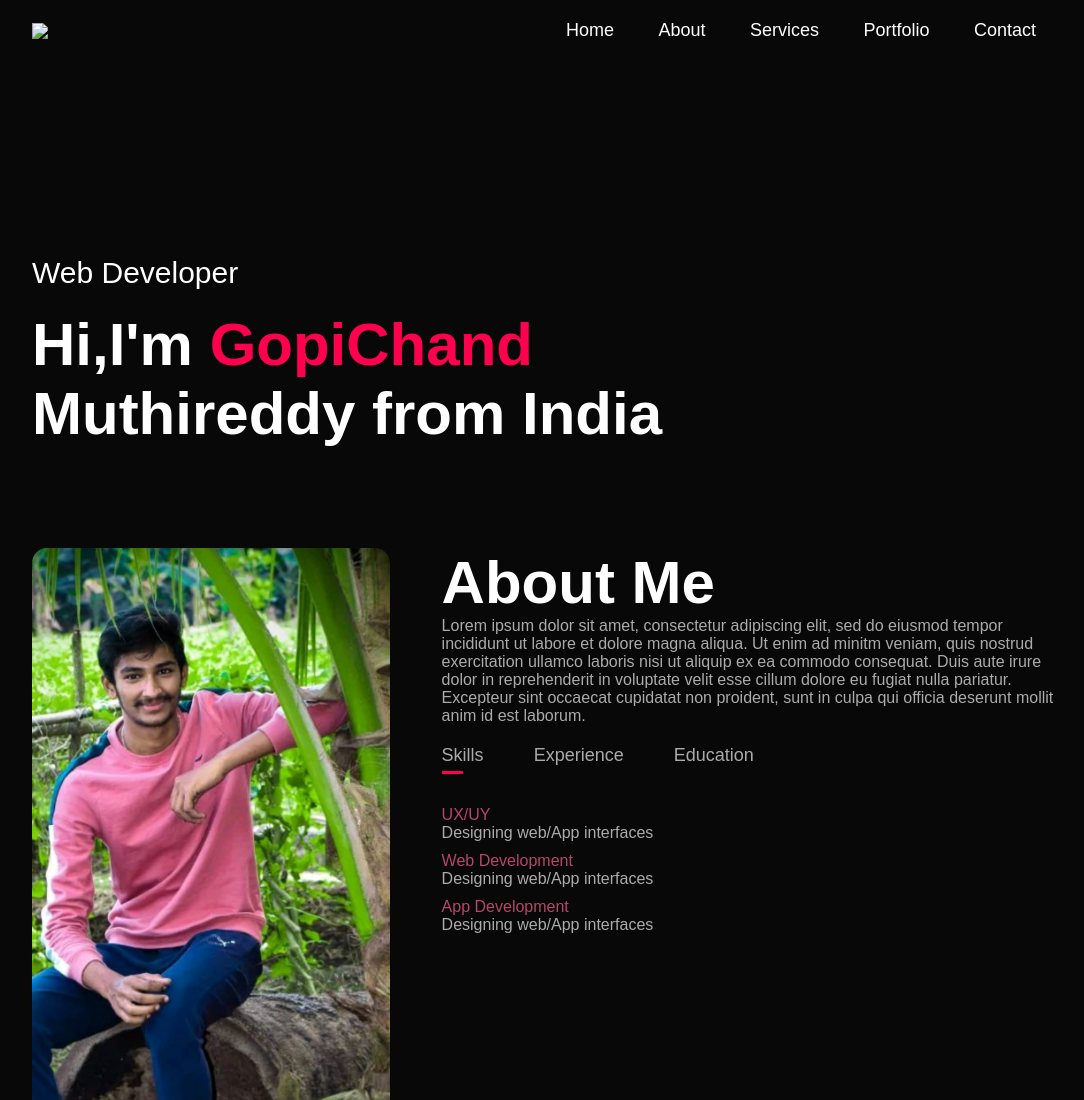
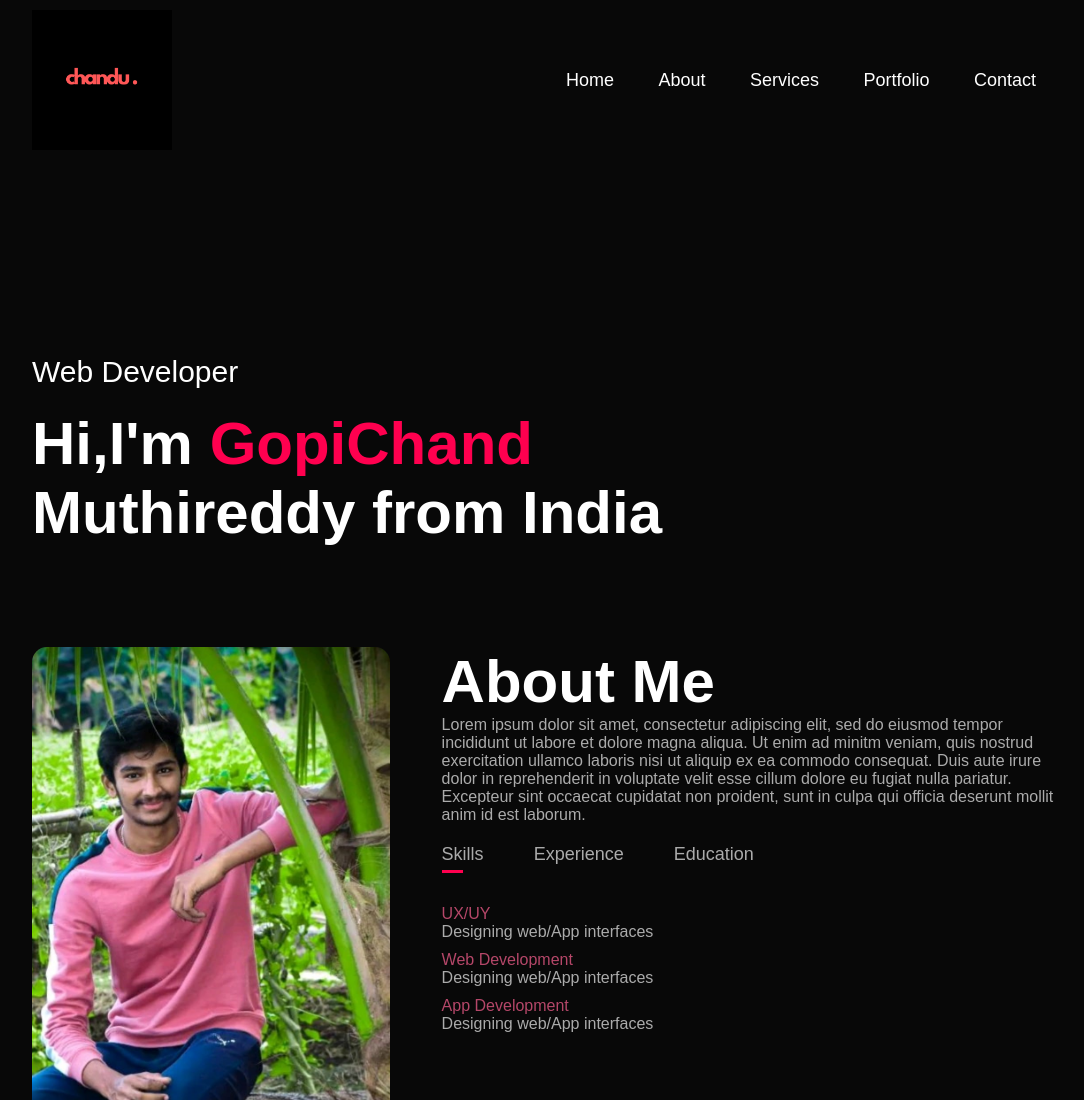
Before and after one commit to harshi-12367/portfolio, a plain HTML site: page index.html in a window 1280 px wide. Shown: the top 1100 px of the page, without its empty margins (96-1180 px from the left). Drawn offline with Linux system fonts and the light colour scheme.

Commit message:
Update index.html

```diff
--- a/index.html
+++ b/index.html
@@ -10,7 +10,7 @@
   <body>
     <div class="container">
       <nav><!------------------change logo --------------------->
-        <img src="C:\Users\harsh\OneDrive\Pictures\portfolio\HK-Round-LOGO.png" class="logo">
+        <img src="logo (2).png" class="logo">
         <ul id="sidemenu">
           <li><a href="#">Home</a></li>
           <li><a href="#about">About</a></li>
```
